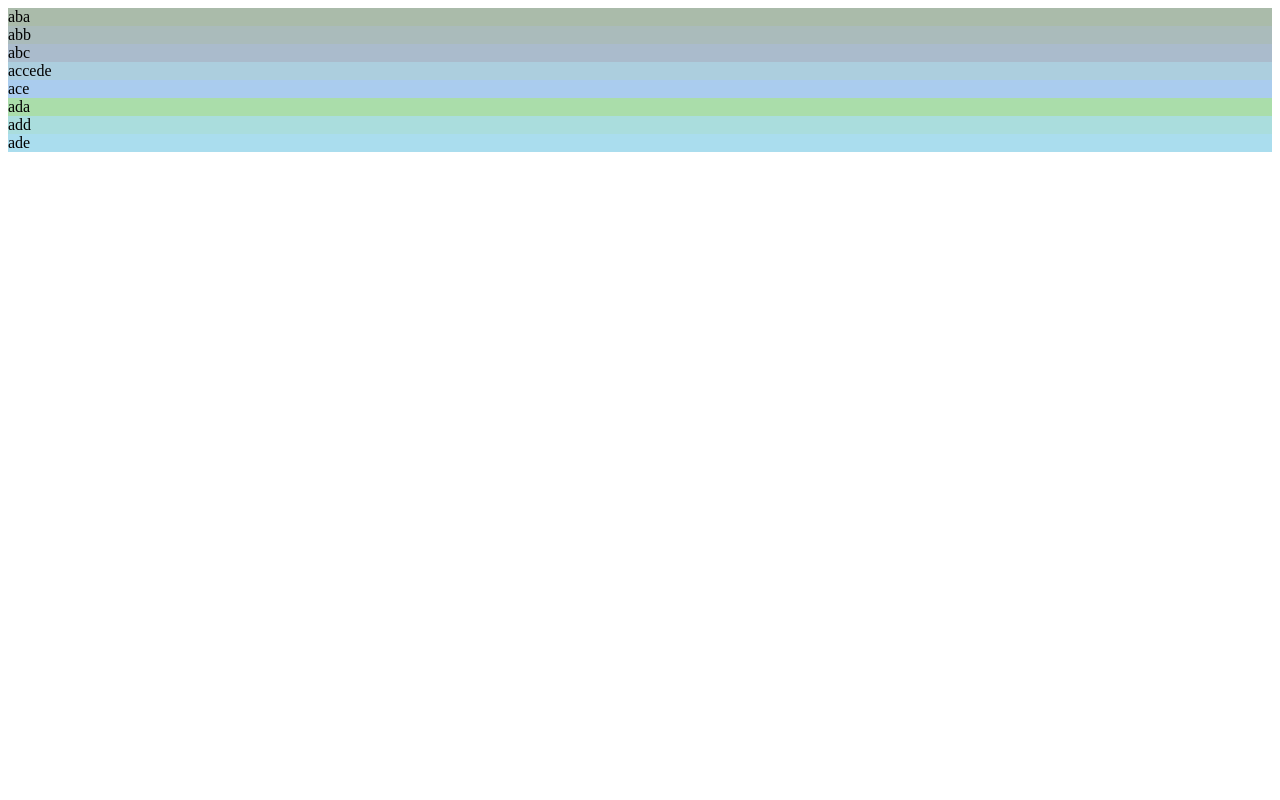
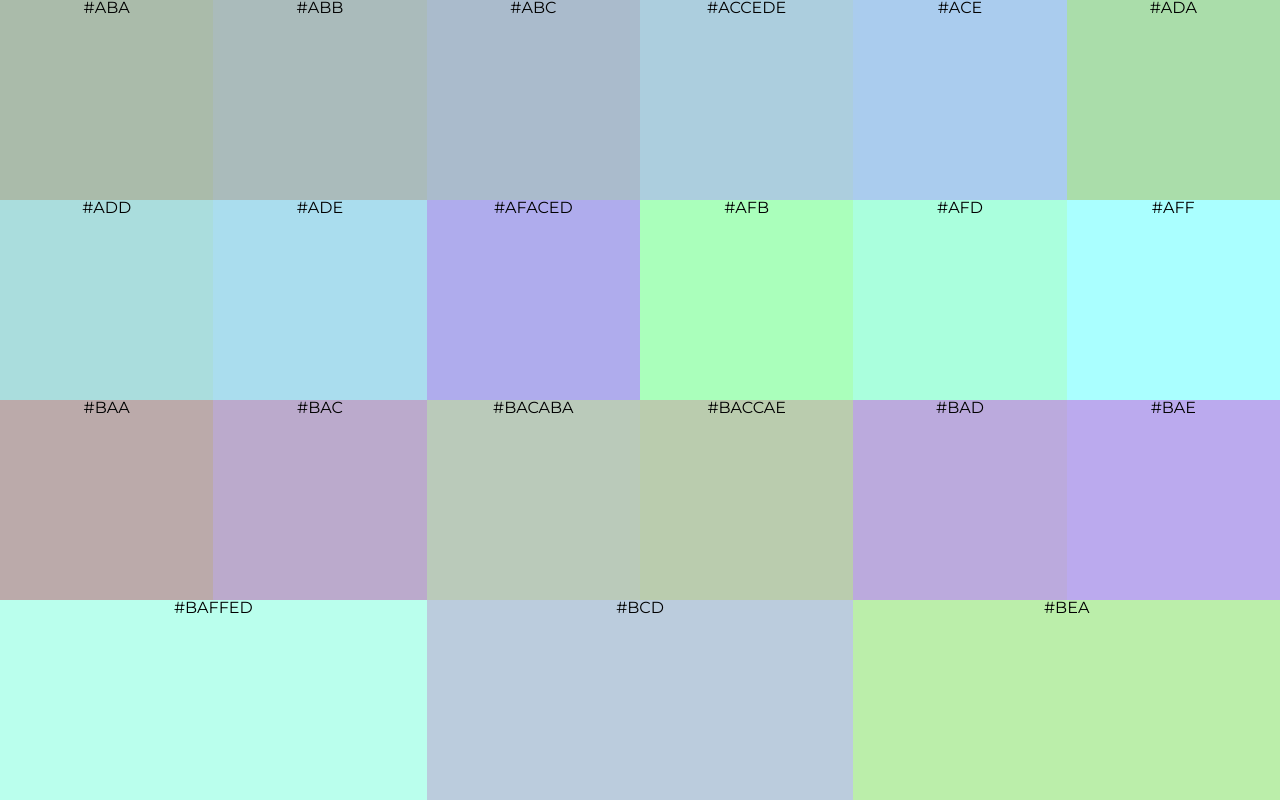
Before and after one commit to gbargoud/hexes, a plain HTML site: page index.html in a window 1280 px wide. Drawn offline with nearby package versions, Linux system fonts and the light colour scheme.

Commit message:
:smiling_imp:

```diff
--- /dev/null
+++ b/css/reset.css
@@ -0,0 +1,48 @@
+/* http://meyerweb.com/eric/tools/css/reset/
+   v2.0 | 20110126
+   License: none (public domain)
+*/
+
+html, body, div, span, applet, object, iframe,
+h1, h2, h3, h4, h5, h6, p, blockquote, pre,
+a, abbr, acronym, address, big, cite, code,
+del, dfn, em, img, ins, kbd, q, s, samp,
+small, strike, strong, sub, sup, tt, var,
+b, u, i, center,
+dl, dt, dd, ol, ul, li,
+fieldset, form, label, legend,
+table, caption, tbody, tfoot, thead, tr, th, td,
+article, aside, canvas, details, embed,
+figure, figcaption, footer, header, hgroup,
+menu, nav, output, ruby, section, summary,
+time, mark, audio, video {
+	margin: 0;
+	padding: 0;
+	border: 0;
+	font-size: 100%;
+	font: inherit;
+	vertical-align: baseline;
+}
+/* HTML5 display-role reset for older browsers */
+article, aside, details, figcaption, figure,
+footer, header, hgroup, menu, nav, section {
+	display: block;
+}
+body {
+	line-height: 1;
+}
+ol, ul {
+	list-style: none;
+}
+blockquote, q {
+	quotes: none;
+}
+blockquote:before, blockquote:after,
+q:before, q:after {
+	content: '';
+	content: none;
+}
+table {
+	border-collapse: collapse;
+	border-spacing: 0;
+}
--- a/css/styles.css
+++ b/css/styles.css
@@ -0,0 +1,14 @@
+.container {
+  display: flex;
+  flex-wrap: wrap;
+  justify-content: space-around;
+}
+
+.hex-box {
+  flex: 1;
+  flex-basis: 200px;
+  height: 200px;
+  font-family: "Montserrat", sans-serif;
+  text-align: center;
+  text-transform: uppercase;
+}
--- a/index.html
+++ b/index.html
@@ -8,6 +8,8 @@
   <meta name="description" content="Hex Colors English Words">
   <meta name="author" content="Maddie Horowitz">
 
+  <link rel="stylesheet" href="css/reset.css">
+  <link href='https://fonts.googleapis.com/css?family=Montserrat:400,700' rel='stylesheet' type='text/css'>
   <link rel="stylesheet" href="css/styles.css">
 
   <!--[if lt IE 9]>
--- a/js/scripts.js
+++ b/js/scripts.js
@@ -1,5 +1,6 @@
 $(document).ready(function() {
   $.each(words, function(index, value) {
-    $('.container').append('<div style="background: #' + value + '">' + value + '</div>');
+    $('.container').append('<div class="hex-box" style="background: #' + value +
+    '">#' + value + '</div>');
   });
 });
--- a/js/words.js
+++ b/js/words.js
@@ -6,21 +6,20 @@ var words = [
   "ace",
   "ada",
   "add",
-  "ade"
-]
-// afaced
-// afb
-// afd
-// aff
-// baa
-// bac
-// bacaba
-// baccae
-// bad
-// bae
-// baffed
-// bcd
-// bea
+  "ade",
+  "afaced",
+  "afb",
+  "afd",
+  "aff",
+  "baa",
+  "bac",
+  "bacaba",
+  "baccae",
+  "bad",
+  "bae",
+  "baffed",
+  "bcd",
+  "bea"
   // beaded
   // bed
   // bedded
@@ -57,3 +56,4 @@ var words = [
   // fed
   // fee
   // feeded
+]
```
Lines whose indentation alone changed are shown as unchanged.
